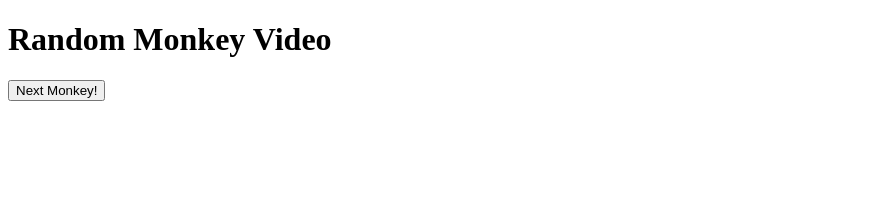
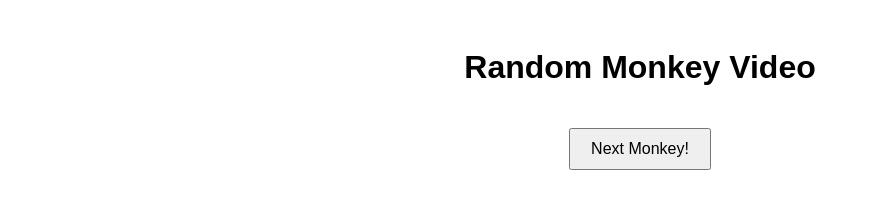
Before and after one commit to DavidVerghese/MonkeyVids, a website: page index.html in a window 1280 px wide. Shown: the whole page, without its empty margins (0-870 px from the left). Drawn offline with Linux system fonts and the light colour scheme.

Commit message:
Add some basic styling

```diff
--- a/index.html
+++ b/index.html
@@ -3,6 +3,7 @@
   <head>
     <meta charset="UTF-8">
     <title>Random Monkey Video</title>
+    <link rel="stylesheet" href="styles.css">
   </head>
   <body>
     <h1>Random Monkey Video</h1>
--- /dev/null
+++ b/styles.css
@@ -0,0 +1,14 @@
+body {
+  display: flex;
+  flex-direction: column;
+  align-items: center;
+  padding: 20px;
+  font-family: Arial, sans-serif;
+}
+
+button {
+  margin-top: 20px;
+  padding: 10px 20px;
+  font-size: 16px;
+  cursor: pointer;
+}
```
Also changed, not shown: style.css (deleted).
